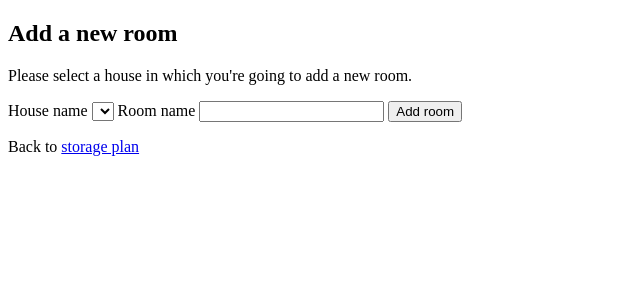
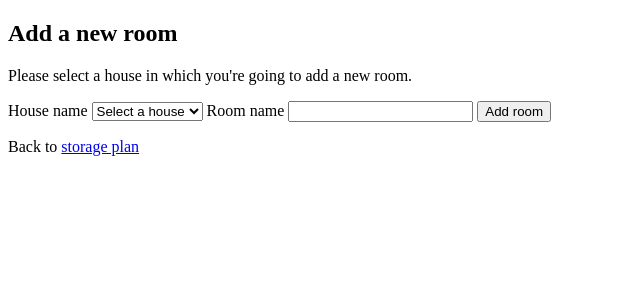
Before and after one commit to Xiaoying-Huang/myStuff-flask, a Flask app: page /add_room in a window 1280 px wide. Shown: the top 300 px of the page, without its empty margins (0-640 px from the left). Run offline with Flask 3, Linux system fonts and the light colour scheme; the visitor is signed in with stand-in values (Sample User, id 1); data comes from the database, SQL or seed files in the repository; lists and menus that the app fills with data are empty.

Commit message:
Updated the schema of db and add room/ furniture

```diff
--- a/myStuff/app.py
+++ b/myStuff/app.py
@@ -133,14 +133,13 @@ def logout():
     return redirect("/")
 
 
-@app.route("/storage_plan", methods=["GET", "POST"])
+@app.route("/storage_plan")
 @login_required
 def storage_plan():
+    # First, obtain a list of all the houses, rooms, furniture and containers.
     db = get_db_connection()
-    if request.method == "POST":
-        pass
-    else:
-        return render_template("storage_plan.html")
+    all_containers = db.execute("SELECT * FROM container").fetchall()
+    return render_template("storage_plan.html")
 
 
 @app.route("/add_house", methods=["GET", "POST"])
@@ -150,6 +149,13 @@ def add_house():
     if request.method == "POST":
         if request.form.get("add_house") == "Add house":
             house_name = request.form.get("house_name")
+
+            # Ensure house name was submitted
+            if not request.form.get("house_name"):
+                return render_template(
+                    "add_house.html", message_house="House name should not be empty!"
+                )
+
             # Perform a house name search to ensure the input value is unique
             house_name_search = db.execute(
                 "SELECT COUNT(*) FROM house WHERE house_name = ? AND user_id = ?",
@@ -179,32 +185,45 @@ def add_house():
 def add_room():
     db = get_db_connection()
     houses = db.execute(
-        "SELECT house_name FROM house WHERE user_id=?", [current_user.id]
+        "SELECT house_name, house_id FROM house WHERE user_id=?", [current_user.id]
     ).fetchall()
     house_len = len(houses)
     if request.method == "POST":
+        room_name = request.form.get("room_name")
+        selected_house = db.execute(
+            "SELECT house_name FROM house WHERE house_id = ?",
+            [request.form.get("house_select")],
+        ).fetchall()[0]["house_name"]
+        # Ensure room name was submitted
+        if not request.form.get("room_name"):
+            return render_template(
+                "add_room.html",
+                message_room="Room name should not be empty!",
+                house_len=house_len,
+                houses=houses,
+            )
+
         # Perform name research of the room. If there is another room within the same house under the same user id, the room cannot be added and an error message should be shown to the user.
-        room_name = request.form.get("room_name")
         room_name_search = db.execute(
-            "SELECT COUNT(*) FROM room WHERE room_name=? AND house=? AND user_id=?",
-            (room_name, request.form.get("house_select"), current_user.id),
+            "SELECT COUNT(*) FROM room WHERE room_name=? AND house_id=?",
+            (room_name, request.form.get("house_select")),
         ).fetchall()
         if room_name_search[0]["COUNT(*)"] > 0:
-            message = f'Room name "{room_name}" already exists in {request.form.get("house_select")}! Please enter another room name.'
+            message = f'Room name "{room_name}" already exists in {selected_house}! Please enter another room name.'
+
         # If name check passes, the new room can be added.
         else:
             db.execute(
-                "INSERT INTO room(room_name, user_id, house) VALUES (?, ?, ?)",
-                (room_name, current_user.id, request.form.get("house_select")),
+                "INSERT INTO room(room_name, house_id) VALUES (?, ?)",
+                (room_name, request.form.get("house_select")),
             )
             db.commit()
-            message = f'Successfully added "{room_name}" in "{request.form.get("house_select")}"!'
+            message = f'Successfully added "{room_name}" in "{selected_house}"!'
         return render_template(
             "add_room.html",
             house_len=house_len,
             houses=houses,
             message_room=message,
-            instruction="Please select a house in which you're going to add a new room.",
         )
     else:
         return render_template(
@@ -212,7 +231,6 @@ def add_room():
             house_len=house_len,
             houses=houses,
             message_room="",
-            instruction="Please select a house in which you're going to add a new room.",
         )
 
 
@@ -223,59 +241,60 @@ def add_furniture():
     # First, obtain a list of all the houses and rooms available to display in the chained dropdown list.
     db = get_db_connection()
 
-    house_names = db.execute(
-        "SELECT house_name from house WHERE user_id = ?", [current_user.id]
+    rooms_dict = {}
+    rows = db.execute(
+        "SELECT house.house_id, house.house_name, room.room_id, room.room_name FROM house JOIN room ON house.house_id = room.house_id ORDER BY house.house_id"
     ).fetchall()
 
-    house_names_list = []
-    for i in range(len(house_names)):
-        house_names_list.append(house_names[i]["house_name"])
+    for row in rows:
+        house_id, house_name, room_id, room_name = row
 
-    room_names_list = {}
-    for house in house_names_list:
-        room_list = []
-        room_names = db.execute(
-            "SELECT house, room_name FROM room WHERE user_id = ? AND house = ?",
-            (current_user.id, house),
-        ).fetchall()
-        for i in range(len(room_names)):
-            room_list.append(room_names[i]["room_name"])
-        room_names_list[house] = room_list
-    # room_names_list is to be passed to html
+        # Create rooms dictionary
+        if house_id not in rooms_dict:
+            rooms_dict[house_id] = {"house_name": house_name, "rooms": {}}
+        if room_id not in rooms_dict[house_id]["rooms"]:
+            rooms_dict[house_id]["rooms"][room_id] = room_name
+
+    # rooms_dict is to be passed to html
 
     if request.method == "POST":
+        # Ensure furniture name was submitted:
+        if not request.form.get("furniture"):
+            return render_template(
+                "add_furniture.html",
+                message="Furniture name should not be empty!",
+                menu=rooms_dict,
+            )
+
         # Perform name research of the new furniture. If there is another piece of furniture within the same room of the same house under the same user id, the furniture cannot be added and an error message should be shown to the user.
         furniture_name = request.form.get("furniture")
         furniture_name_search = db.execute(
-            "SELECT COUNT(*) FROM furniture WHERE furniture_name=? AND house=? AND room=? AND user_id=?",
-            (
-                furniture_name,
-                request.form.get("house"),
-                request.form.get("room"),
-                current_user.id,
-            ),
+            "SELECT COUNT(*) FROM furniture WHERE furniture_name=? AND room_id=?",
+            (furniture_name, request.form.get("room")),
         ).fetchall()
+
+        selected_house = rooms_dict[int(request.form.get("house"))]["house_name"]
+        selected_room = rooms_dict[int(request.form.get("house"))]["rooms"][
+            int(request.form.get("room"))
+        ]
+
         if furniture_name_search[0]["COUNT(*)"] > 0:
-            message = f'Furniture name "{furniture_name}" already exists in "{request.form.get("room")}" of "{request.form.get("house")}"! Please enter another furniture name.'
+            message = f'Furniture name "{furniture_name}" already exists in "{selected_room}" of "{selected_house}"! Please enter another furniture name.'
         # if no duplication of names are found, a new entry of furniture will be inserted to the furniture table of myStuff.db.
         else:
             db.execute(
-                "INSERT INTO furniture(furniture_name, user_id, house, room) VALUES (?, ?, ?,?)",
+                "INSERT INTO furniture(furniture_name, room_id) VALUES (?, ?)",
                 (
                     furniture_name,
-                    current_user.id,
-                    request.form.get("house"),
                     request.form.get("room"),
                 ),
             )
             db.commit()
-            message = f'You have successfully added "{furniture_name}" in the "{request.form.get("room")}" of "{request.form.get("house")}"'
-        return render_template(
-            "add_furniture.html", menu=room_names_list, message=message
-        )
+            message = f'You have successfully added "{furniture_name}" in the "{selected_room}" of "{selected_house}"'
+        return render_template("add_furniture.html", menu=rooms_dict, message=message)
 
     else:
-        return render_template("add_furniture.html", menu=room_names_list, message="")
+        return render_template("add_furniture.html", menu=rooms_dict, message="")
 
 
 # Adding a container
@@ -351,14 +370,10 @@ def add_container():
             "add_container.html", menu=furniture_names_list, message=message
         )
 
-        pass
     else:
         return render_template(
             "add_container.html", menu=furniture_names_list, message=""
         )
-
-
-# Displaying the storage plan
 
 
 @app.route("/add_stock", methods=["GET", "POST"])
@@ -366,6 +381,6 @@ def add_container():
 def add_stock():
     db = get_db_connection()
     category = db.execute("SELECT category FROM category").fetchall()
-    length = len(category)
+    cat_len = len(category)
     if request.method == "GET":
-        return render_template("add_stock.html", category=category, length=length)
+        return render_template("add_stock.html", category=category, cat_len=cat_len)
--- a/myStuff/templates/add_room.html
+++ b/myStuff/templates/add_room.html
@@ -4,12 +4,13 @@
 {% block body%}
 <div>
     <h2>Add a new room</h2>
-    <p>{{instruction}}</p>
+    <p>Please select a house in which you're going to add a new room.</p>
     <form method='post'>
         <label for='house_name'>House name</label>
-        <select name='house_select'>
+        <select name='house_select' required>
+            <option value="" disabled selected>Select a house</option>
             {% for i in range(house_len)%}
-            <option value='{{houses[i]["house_name"]}}'>{{houses[i]["house_name"]}}</option>
+            <option value='{{houses[i]["house_id"]}}'>{{houses[i]["house_name"]}}</option>
             {% endfor %}
         </select>
         <label for='room_name'>Room name</label>
```
Also changed, not shown: myStuff/templates/add_furniture.html (+5 -4 lines), myStuff/myStuff.db.
